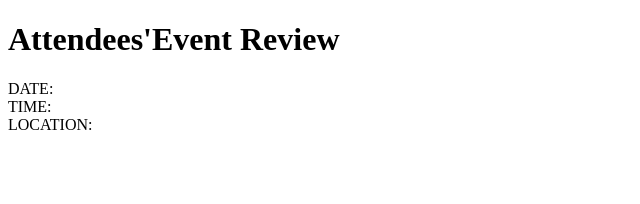
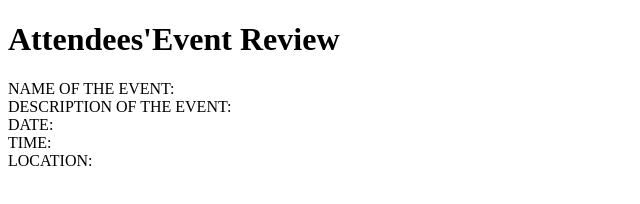
Before and after one commit to dbedggood/HackathonWebApp, a website: page Attendee Review.html in a window 1280 px wide. Shown: the whole page, without its empty margins (0-640 px from the left). Drawn offline with Linux system fonts and the light colour scheme.

Commit message:
add more description

```diff
--- a/Attendee Review.html
+++ b/Attendee Review.html
@@ -9,7 +9,7 @@
 Attendees'Event Review
 </h1>
 
-<p>DATE:<br>TIME:<br>LOCATION:<br></p>
+<p>NAME OF THE EVENT:<br>DESCRIPTION OF THE EVENT:<br>DATE:<br>TIME:<br>LOCATION:<br></p>
 </body>
 
 </html>
```
